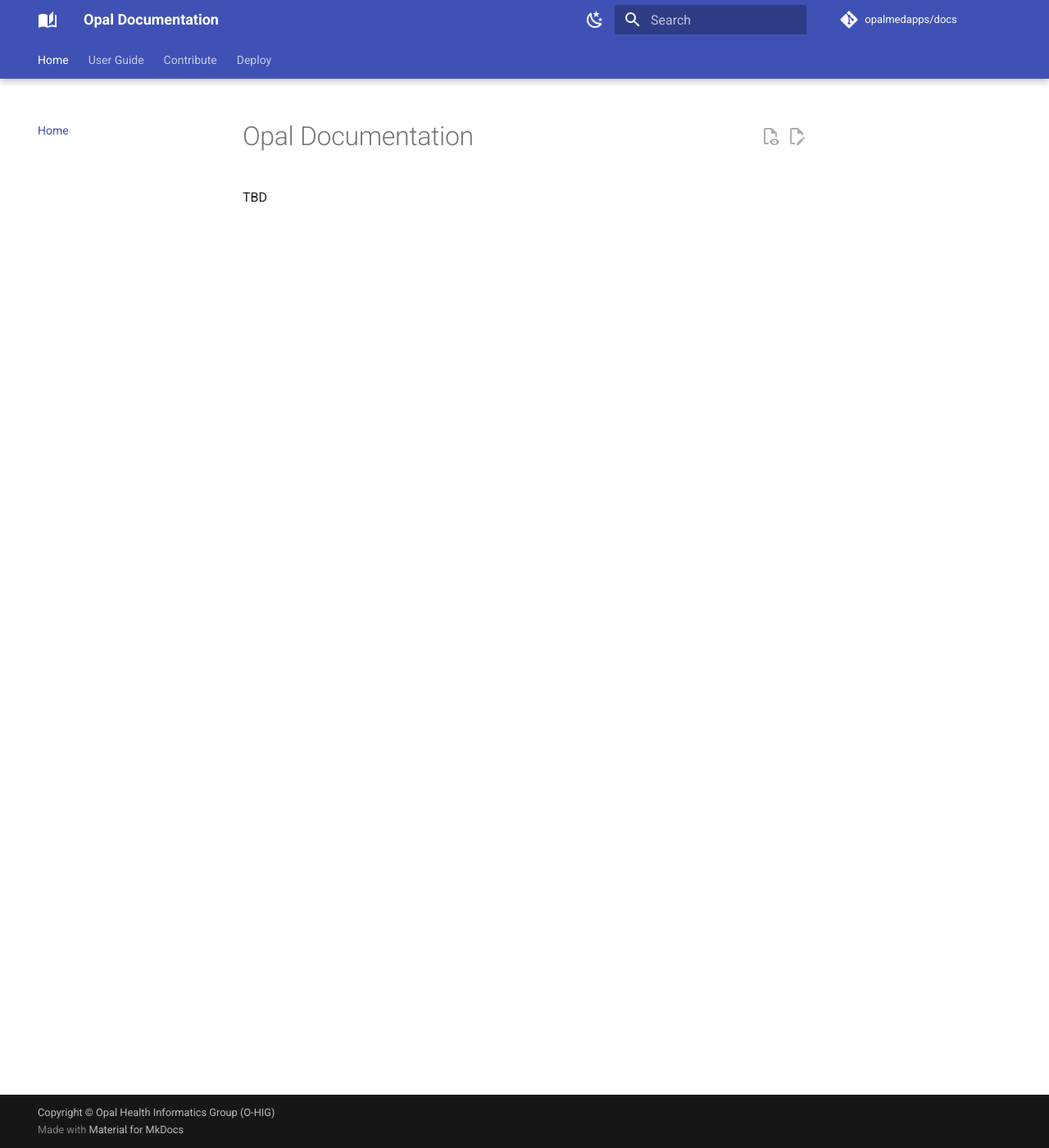
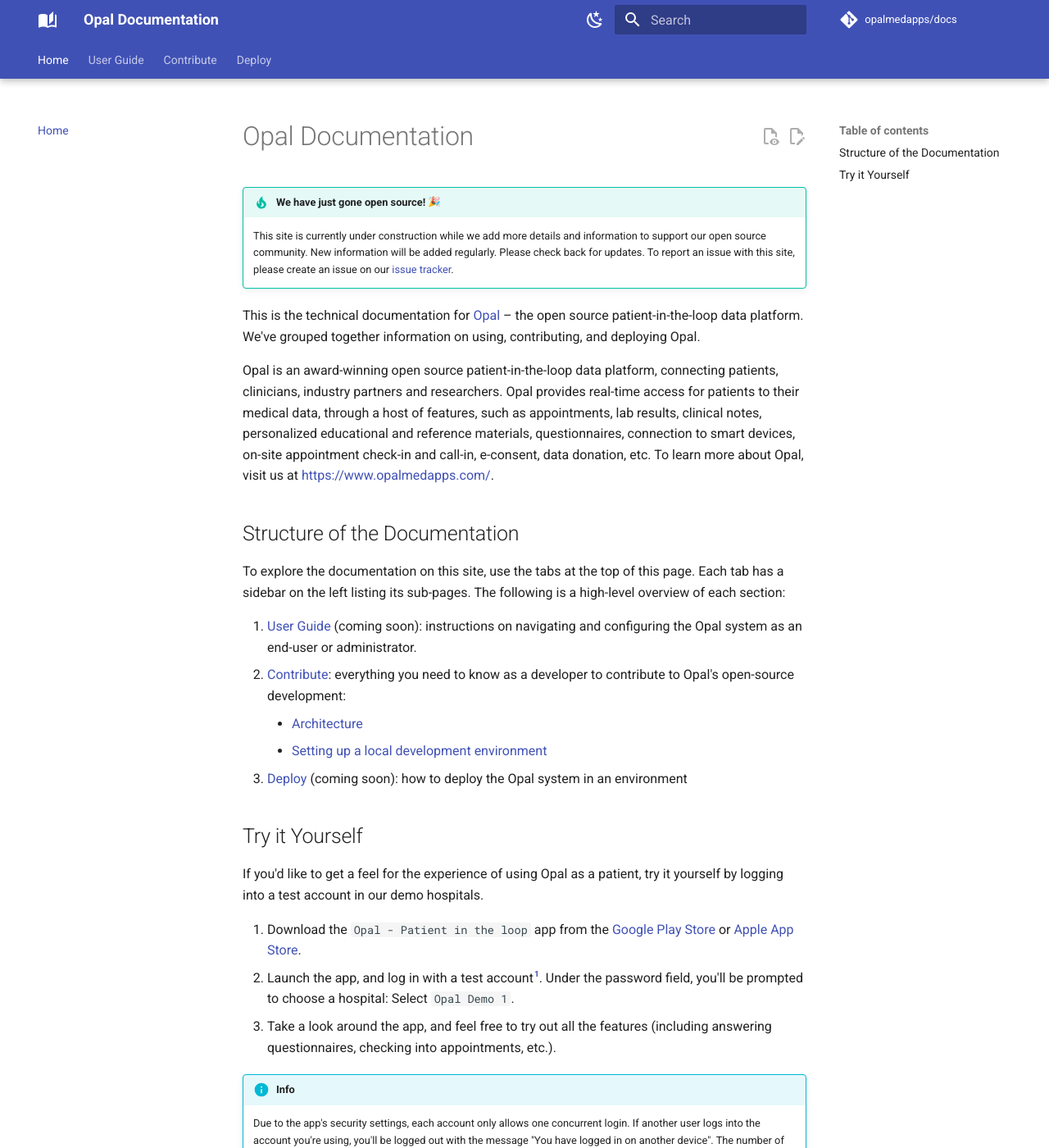
Before and after one commit to opalmedapps/docs, an MkDocs documentation site: the page built from docs/index.md, in a window 1280 px wide and 1400 px high. Shown: the whole window at 82% size. Built offline with MkDocs 1.6.1 and Material for MkDocs 9.7.7, drawn with Linux system fonts in a browser that asks for light colours; emoji names are drawn with the system emoji font; plug-ins that fetch from the network failed and are left out; comment, search, counter and statistics services are not loaded; some of the changed text lies outside the part shown.

Commit message:
docs: add content to the home page (#275)
Co-authored-by: Matthias Schoettle <git@mattsch.com>

```diff
--- a/docs/index.md
+++ b/docs/index.md
@@ -6,4 +6,49 @@
 
 # Opal Documentation
 
-TBD
+!!! tip "We have just gone open source! :tada:"
+
+    This site is currently under construction while we add more details and information to support our open source community.
+    New information will be added regularly.
+    Please check back for updates.
+    To report an issue with this site, please create an issue on our [issue tracker](https://github.com/opalmedapps/docs/issues).
+
+This is the technical documentation for [Opal](https://www.opalmedapps.com) – the open source patient-in-the-loop data platform.
+We've grouped together information on using, contributing, and deploying Opal.
+
+Opal is an award-winning open source patient-in-the-loop data platform, connecting patients, clinicians, industry partners and researchers.
+Opal provides real-time access for patients to their medical data, through a host of features,
+such as appointments, lab results, clinical notes, personalized educational and reference materials,
+questionnaires, connection to smart devices, on-site appointment check-in and call-in, e-consent, data donation, etc.
+To learn more about Opal, visit us at https://www.opalmedapps.com/.
+
+## Structure of the Documentation
+
+To explore the documentation on this site, use the tabs at the top of this page.
+Each tab has a sidebar on the left listing its sub-pages.
+The following is a high-level overview of each section:
+
+1. [User Guide](user/index.md) (coming soon): instructions on navigating and configuring the Opal system as an end-user or administrator.
+1. [Contribute](development/index.md): everything you need to know as a developer to contribute to Opal's open-source development:
+    - [Architecture](development/architecture/index.md)
+    - [Setting up a local development environment](development/setup.md)
+1. [Deploy](deploy/index.md) (coming soon): how to deploy the Opal system in an environment
+
+## Try it Yourself
+
+If you'd like to get a feel for the experience of using Opal as a patient, try it yourself by logging into a test account in our demo hospitals.
+
+1. Download the `Opal - Patient in the loop` app from the [Google Play Store](https://play.google.com/store/apps/details?id=com.hig.opal2)
+    or [Apple App Store](https://apps.apple.com/ca/app/opal-patient-in-the-loop/id1446920350).
+1. Launch the app, and log in with a test account[^1].
+    Under the password field, you'll be prompted to choose a hospital: Select `Opal Demo 1`.
+1. Take a look around the app, and feel free to try out all the features (including answering questionnaires, checking into appointments, etc.).
+
+!!! info
+
+    Due to the app's security settings, each account only allows one concurrent login.
+    If another user logs into the account you're using, you'll be logged out with the message "You have logged in on another device".
+    The number of available test accounts will be adjusted according to demand; to report an issue, please contact us at `___`.
+
+[^1]: We will add test account credentials to this page soon.
+    If you are eager to try it out in the meantime, please [reach out to us](https://www.opalmedapps.com/).
--- a/mkdocs.yml
+++ b/mkdocs.yml
@@ -148,6 +148,9 @@
   - pymdownx.betterem
   - pymdownx.caret
   - pymdownx.details
+  - pymdownx.emoji:
+      emoji_index: !!python/name:material.extensions.emoji.twemoji
+      emoji_generator: !!python/name:material.extensions.emoji.to_svg
   # Code Blocks
   # https://squidfunk.github.io/mkdocs-material/reference/code-blocks/
   - pymdownx.highlight:
```
Also changed, not shown: docs/development/index.md (+4 -1 lines), docs/user/index.md (+2 -1 lines), 1 other file.
